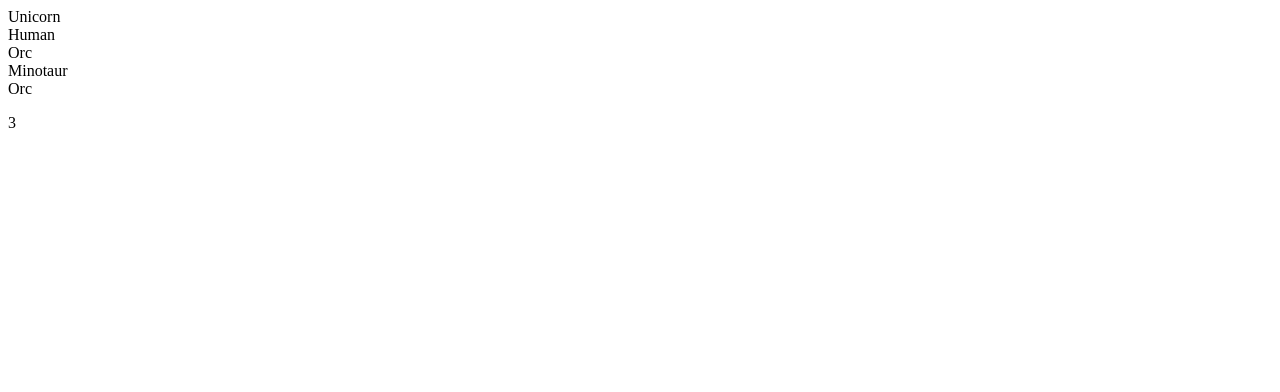
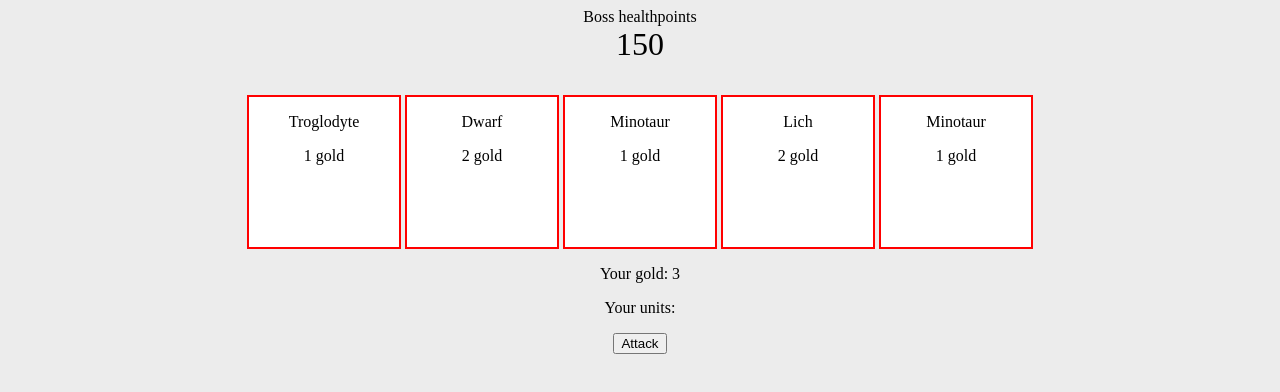
Before and after one commit to malenabengtsson/GameOfTactics, a website with bundled scripts: page StaticGame/index.html in a window 1280 px wide. Built offline with nearby package versions, Linux system fonts and the light colour scheme.

Commit message:
Fixed function to add units thats being clicked to array and did some minor css

```diff
--- /dev/null
+++ b/StaticGame/Css/styles.css
@@ -0,0 +1,19 @@
+body{
+  box-sizing: border-box;
+  background-color: #ececec;
+  text-align: center;
+}
+
+.unit{
+  display: inline-block;
+  border: 2px solid red;
+  cursor: pointer;
+  width: 150px;
+  height: 150px;
+  background-color: #ffffff;
+}
+
+.boss-health{
+  margin-top: 0;
+  font-size: 2rem;
+}
--- a/StaticGame/Factory/UnitFactory.js
+++ b/StaticGame/Factory/UnitFactory.js
@@ -28,8 +28,7 @@ export default class UnitFactory {
       Dragon
     ]
 
-    let random = Math.round(Math.random() * classes.length);
-
+    let random = Math.round(Math.random() * classes.length-1);
     return new classes[random]();
   }
 
--- a/StaticGame/Game/Game.js
+++ b/StaticGame/Game/Game.js
@@ -39,9 +39,11 @@ buyableUnits = [];
 
   unitToBeBought(unit) {
     let removeFromArray = this.player.buyUnit(unit);
-    // if (removeFromArray) {
-    //   this.player.removeSingleUnitFromArray(this.buyableUnits, unit)
-    // }
+    if (removeFromArray) {
+      console.log('Remove');
+      this.player.removeSingleUnitFromArray(this.buyableUnits, unit)
+      this.render();
+    }
 
     console.log(this.buyableUnits);
   }
@@ -49,8 +51,13 @@ buyableUnits = [];
   render() {
     document.body.innerHTML = /*html*/`
       <div class="game" data-id="${this.id}">
+      <div class="boss-details">
+      Boss healthpoints
+      <p class="boss-health">${this.boss.healthPoints}</p>
+      </div>
       <div>${this.buyableUnits.map(unit => unit.render()).join('')}</div>
-      <p>${this.player.gold}</p>
+      <div>${this.player.render()}</div>
+      <button>Attack</button>
       </div>
     `
   }
--- a/StaticGame/Game/GameComponents/Player.js
+++ b/StaticGame/Game/GameComponents/Player.js
@@ -1,4 +1,3 @@
-import Game from '../Game.js'
 import UnitList from './UnitList.js';
 export default class Player {
   unitList = new UnitList;
@@ -42,7 +41,7 @@ export default class Player {
     return array;
   }
 
-  removeSingleUnitFromArray(array, unitToRemove){
+  removeSingleUnitFromArray(array, unitToRemove) {
  let unitIndex  = array.indexOf(unitToRemove);
  if (unitIndex > -1){
    array.splice(unitIndex, 1)
@@ -55,9 +54,18 @@ export default class Player {
     console.log('Players gold ', this.gold);
   }
 
-  getGold() {
-    return this.gold;
+  attackBoss() {
+
+  }
+  render() {
+    return /*html*/ `
+    <div class="player-details">
+    <p>Your gold: ${this.gold}</p>
+    <p>Your units: ${this.unitList.map(unit => unit.constructor.name).join(', ')}</p>
+    </div>
+    `
   }
 
 
+
 }
--- a/StaticGame/UnitStructure/Unit.js
+++ b/StaticGame/UnitStructure/Unit.js
@@ -74,7 +74,8 @@ export default class Unit extends Base{
     <div class="unit"
     data-click="buyUnit"
     data-id="${this.id}">
-    <div>${this.constructor.name}</div>
+    <p>${this.constructor.name}</p>
+    <p>${this.cost} gold</p>
     </div>
     `
   }
--- a/StaticGame/index.html
+++ b/StaticGame/index.html
@@ -4,6 +4,7 @@
   <meta charset="UTF-8">
   <meta name="viewport" content="width=device-width, initial-scale=1.0">
   <title>Game Of Tactics</title>
+  <link rel="stylesheet" href="./Css/styles.css">
 </head>
 <body>
   <script type="module" src="main.js"></script>
```
